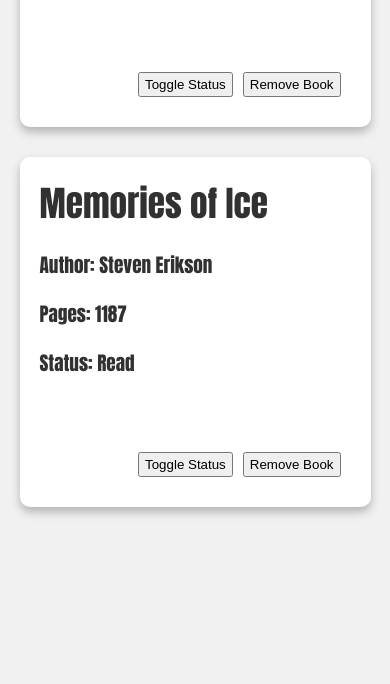
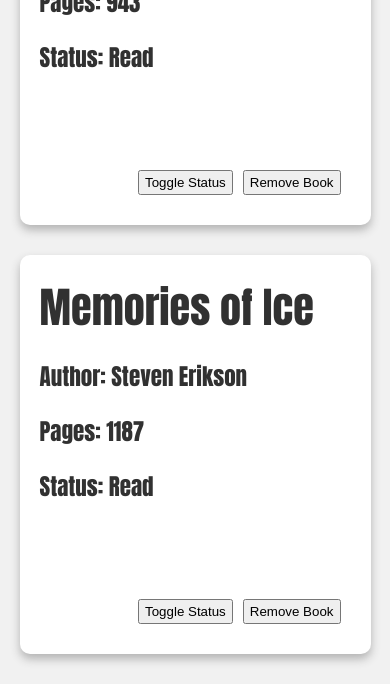
Before and after one commit to xelo0o/library, a plain HTML site: page index.html in a window 390 px wide. Shown: the part 803-1487 px from the top of the page. Before the commit the page ends 1340 px from the top, so only its background shows below. Drawn offline with Linux system fonts and the light colour scheme; some icons are missing.

Commit message:
adjusted media queries

```diff
--- a/style.css
+++ b/style.css
@@ -192,13 +192,25 @@ input:focus{
   font-size:2rem;
 }
 
-@media only screen and (max-width: 1000px){
+@media only screen and (max-width: 1100px){
+  .container{
+    grid-template-columns: repeat(12, 1fr);
+  }
+
+  .article{
+    grid-column: span 4;
+  }
+}
+
+
+@media only screen and (max-width: 900px){
   .container{
     grid-template-columns: repeat(16, 1fr);
   }
 
   .article{
     grid-column: span 8;
+    font-size: 1em;
   }
 }
 
@@ -209,5 +221,6 @@ input:focus{
 
   .article{
     grid-column: 1fr;
+    font-size: 1.2em;
   }
 }
```
